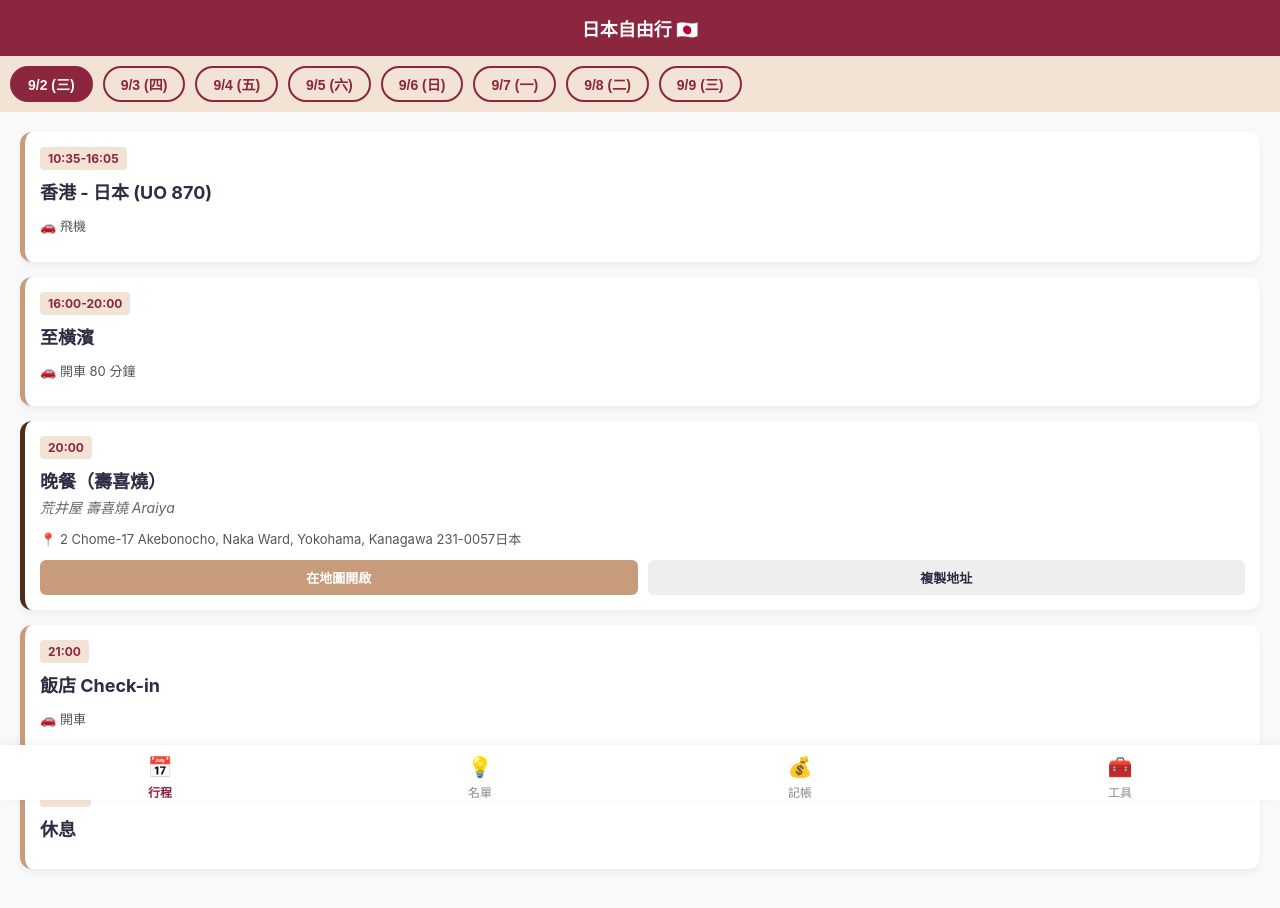
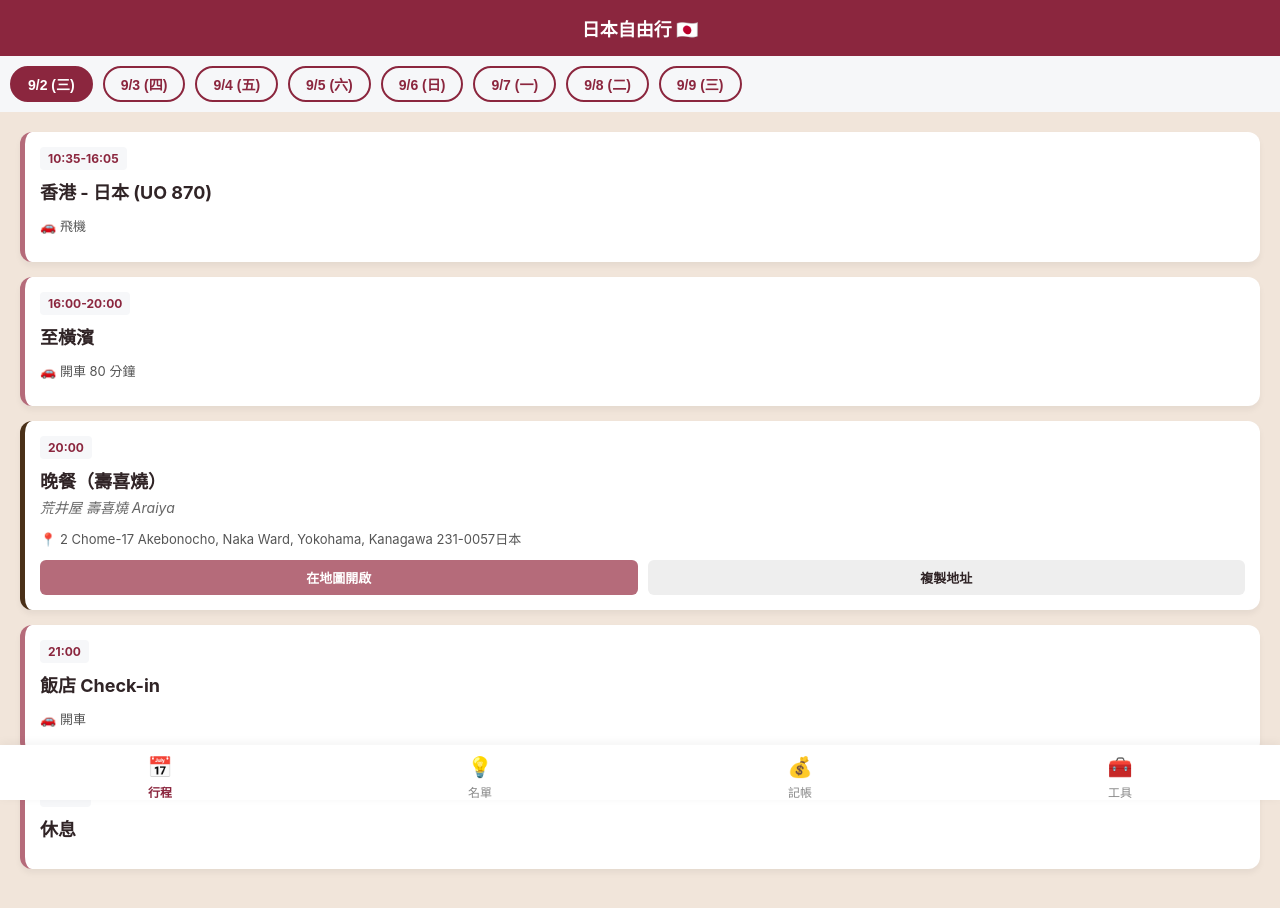
Before and after one commit to ercing18/winny-goes-to, a plain HTML site: page jp/index.html in a window 1280 px wide. Drawn offline with Linux system fonts and the light colour scheme.

Commit message:
Update index.html

```diff
--- a/jp/index.html
+++ b/jp/index.html
@@ -6,14 +6,15 @@
     <title>日本東京・橫濱自由行</title>
     <style>
         :root {
-            --bg-color: #F8F9FA;
-            --primary: #8B263E; /* 和風深茜紅 */
-            --secondary: #C89B7B;
-            --accent: #F2E3D5;
-            --text-dark: #2B2D42;
-            --text-light: #FAFAFA;
-            --card-bg: #FFFFFF;
-        }
+    --bg-color: #F1E5DA;       /* 淺奶茶杏（標籤底色） */
+    --primary: #8B263E;        /* 和風深茜紅 */
+    --secondary: #B56B7A;      /* 沉金暖木色（卡片邊條/主要按鈕） */
+    --accent: #F6F7F9;         /* 淺杏暖灰底 */
+    --text-dark: #302426;      /* 暖黑文字 */
+    --text-light: #FFFFFF;     /* 純白字體 */
+    --card-bg: #FFFFFF;        /* 純白卡片 */
+}
+
         * { box-sizing: border-box; }
         body {
             font-family: -apple-system, BlinkMacSystemFont, "Segoe UI", Roboto, Helvetica, Arial, sans-serif;
```
